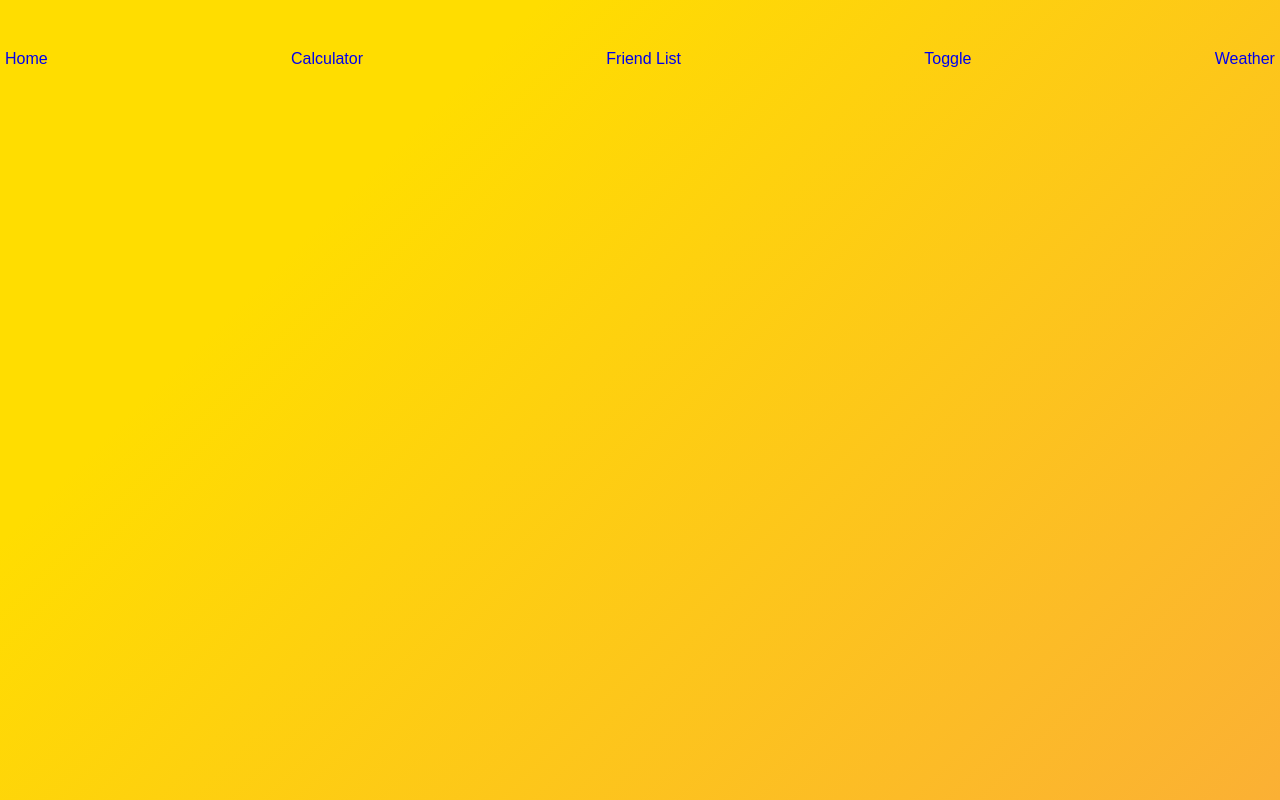
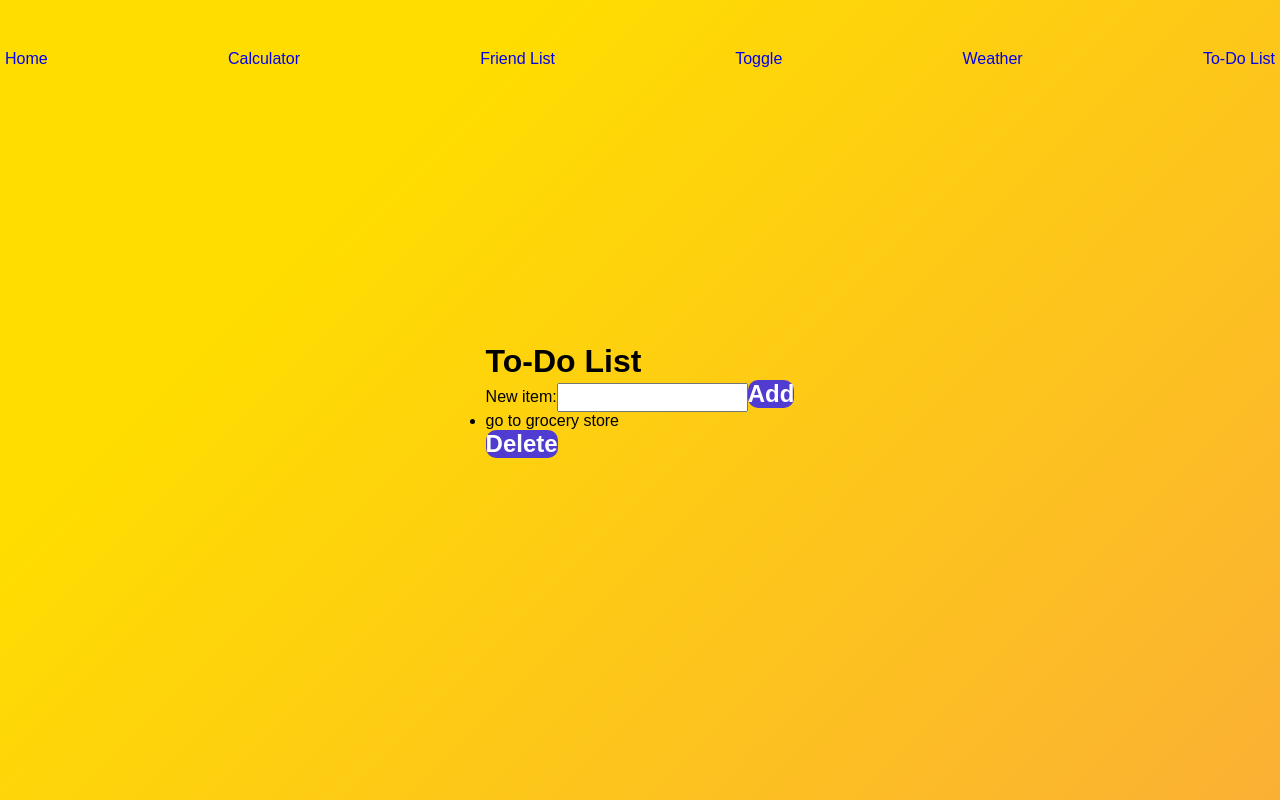
Before and after one commit to celuu/react10, a React (Create React App) app: page /todo in a window 1280 px wide. Built offline with nearby package versions, Linux system fonts and the light colour scheme.

Commit message:
Finished ToDo List

```diff
--- a/src/App.js
+++ b/src/App.js
@@ -7,6 +7,7 @@ import React from 'react';
 import { ThemeProvider } from './ThemeContext';
 import Toggle from './components/Toggle';
 import WeatherPage from './components/WeatherPage';
+import ToDoList from './components/ToDoList';
 
 function App() {
 
@@ -18,6 +19,7 @@ function App() {
         <Route path="/friends" element={<FriendList />}></Route>
         <Route path="/toggle" element={<Toggle />}></Route>
         <Route path="/weather" element={<WeatherPage />}></Route>
+        <Route path='/todo' element={<ToDoList />}></Route>
       </Routes>
     </ThemeProvider>
   );
--- a/src/components/Navigation/index.js
+++ b/src/components/Navigation/index.js
@@ -20,6 +20,9 @@ const Navigation = () => {
         <Link to="/weather" className="calc-name">
           Weather
         </Link>
+        <Link to="/todo" className="calc-name">
+          To-Do List
+        </Link>
       </div>
     );
 }
--- /dev/null
+++ b/src/components/ToDoList/index.js
@@ -0,0 +1,58 @@
+import { useState } from "react";
+import "./ToDoList.css"
+
+const ToDoList = () => {
+    const [list, setList] = useState([
+        { item: "go to grocery store",
+            isCompleted: false
+        }
+    ]);
+
+    const addToList = (value) => {
+        const newToDo = [...list, {item: value, isCompleted: false}]
+        setList(newToDo)
+    }
+
+    const deleteFromList = (index) => {
+        const newList = [...list];
+        newList.splice(index, 1);
+        setList(newList);
+    }
+
+    const handleSubmit = (event) => {
+        event.preventDefault();
+        const inputValue = event.target.elements.todoInput.value;
+        if (inputValue) {
+            console.log(inputValue)
+            addToList(inputValue);
+            event.target.reset();
+        }
+    };
+
+
+    return (
+      <>
+        <div>
+          <h1>To-Do List</h1>
+          <form onSubmit={handleSubmit}>
+            <label>
+              New item:
+              <input type="text" name="todoInput" />
+            </label>
+            <button type="submit">Add</button>
+          </form>
+          <ul>
+            {list.map((item, index) => (
+              <>
+                <li key={index}>{item.item}</li>
+                <button onClick={() => deleteFromList(index)}>Delete</button>
+              </>
+            ))}
+          </ul>
+        </div>
+      </>
+    );
+
+}
+
+export default ToDoList;
--- a/src/components/WeatherPage/index.js
+++ b/src/components/WeatherPage/index.js
@@ -4,16 +4,20 @@ import "./WeatherPage.css"
 const WeatherPage = () => {
     const [location, setLocation] = useState("")
     const apiKey = "4e1fad9363c99db7f1af55ce5c563d15";
+    const [weather, setWeather] = useState("")
 
     const getWeather = () => {
         fetch(
-          `https://api.openweathermap.org/data/2.5/weather?q=${location}&appid=${apiKey}`,
+          `https://api.openweathermap.org/data/2.5/weather?q=${location}&appid=${apiKey}&units=imperial`,
           {
             method: "GET",
           }
         )
           .then((response) => {
-            console.log(response.json());
+            return response.json();
+          })
+          .then((data) => {
+            setWeather(data.main.temp);
           })
           .catch((err) => {
             console.log(err);
@@ -26,6 +30,9 @@ const WeatherPage = () => {
                 <input type="textbox" onChange={(e) => setLocation(e.target.value)}></input>
             </label>
             <button onClick={getWeather}>Generate Weather at this Location</button>
+            {weather &&
+            <div>The current weather in {location} is {weather}</div>
+            }
         </div>
     )
 }
```
Also changed, not shown: src/components/ToDoList/ToDoList.css (added).
